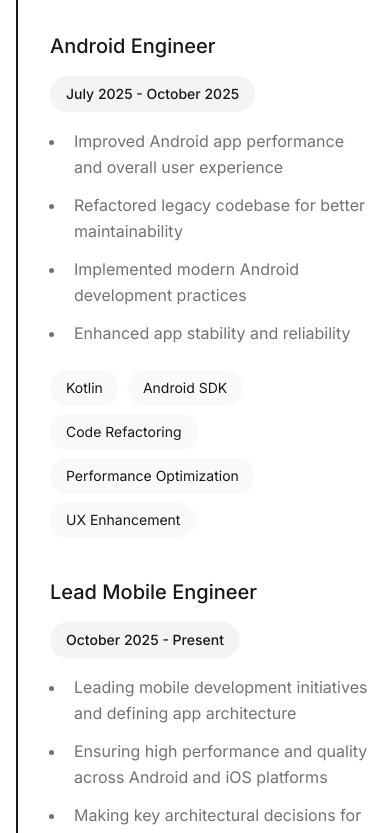
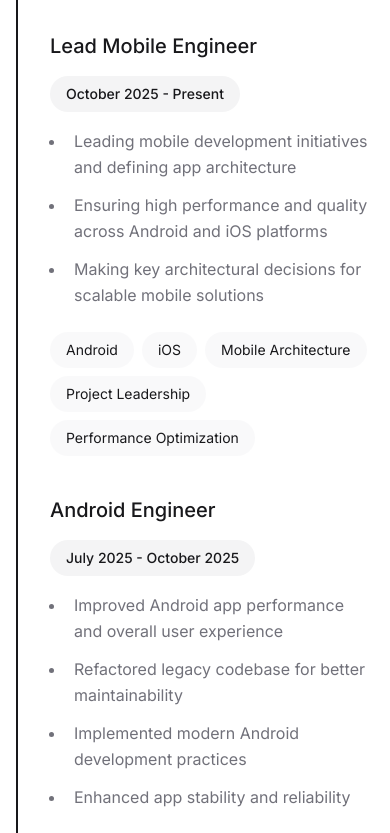
Before and after one commit to nyinyiz/resume, a Next.js app: page / in a window 390 px wide. Shown: the part 1385-2218 px from the top of the page. Built offline with nearby package versions, Linux system fonts and the light colour scheme.

Commit message:
refactor: reorder Lead Mobile Engineer experience entry in resume data.

```diff
--- a/src/data/resume.ts
+++ b/src/data/resume.ts
@@ -12,6 +12,18 @@ export const resumeData = {
   },
   experience: [
     {
+      title: "Lead Mobile Engineer",
+      company: "PassKit",
+      location: "Bangkok, Thailand",
+      period: "October 2025 - Present",
+      responsibilities: [
+        "Leading mobile development initiatives and defining app architecture",
+        "Ensuring high performance and quality across Android and iOS platforms",
+        "Making key architectural decisions for scalable mobile solutions"
+      ],
+      skills: ["Android", "iOS", "Mobile Architecture", "Project Leadership", "Performance Optimization"]
+    },
+    {
       title: "Android Engineer",
       company: "PassKit",
       location: "Bangkok, Thailand",
@@ -23,18 +35,6 @@ export const resumeData = {
         "Enhanced app stability and reliability"
       ],
       skills: ["Kotlin", "Android SDK", "Code Refactoring", "Performance Optimization", "UX Enhancement"]
-    },
-    {
-      title: "Lead Mobile Engineer",
-      company: "PassKit",
-      location: "Bangkok, Thailand",
-      period: "October 2025 - Present",
-      responsibilities: [
-        "Leading mobile development initiatives and defining app architecture",
-        "Ensuring high performance and quality across Android and iOS platforms",
-        "Making key architectural decisions for scalable mobile solutions"
-      ],
-      skills: ["Android", "iOS", "Mobile Architecture", "Project Leadership", "Performance Optimization"]
     },
     {
       title: "Freelance Mobile Engineer · Tech Consultant · Fractional CTO",
```
